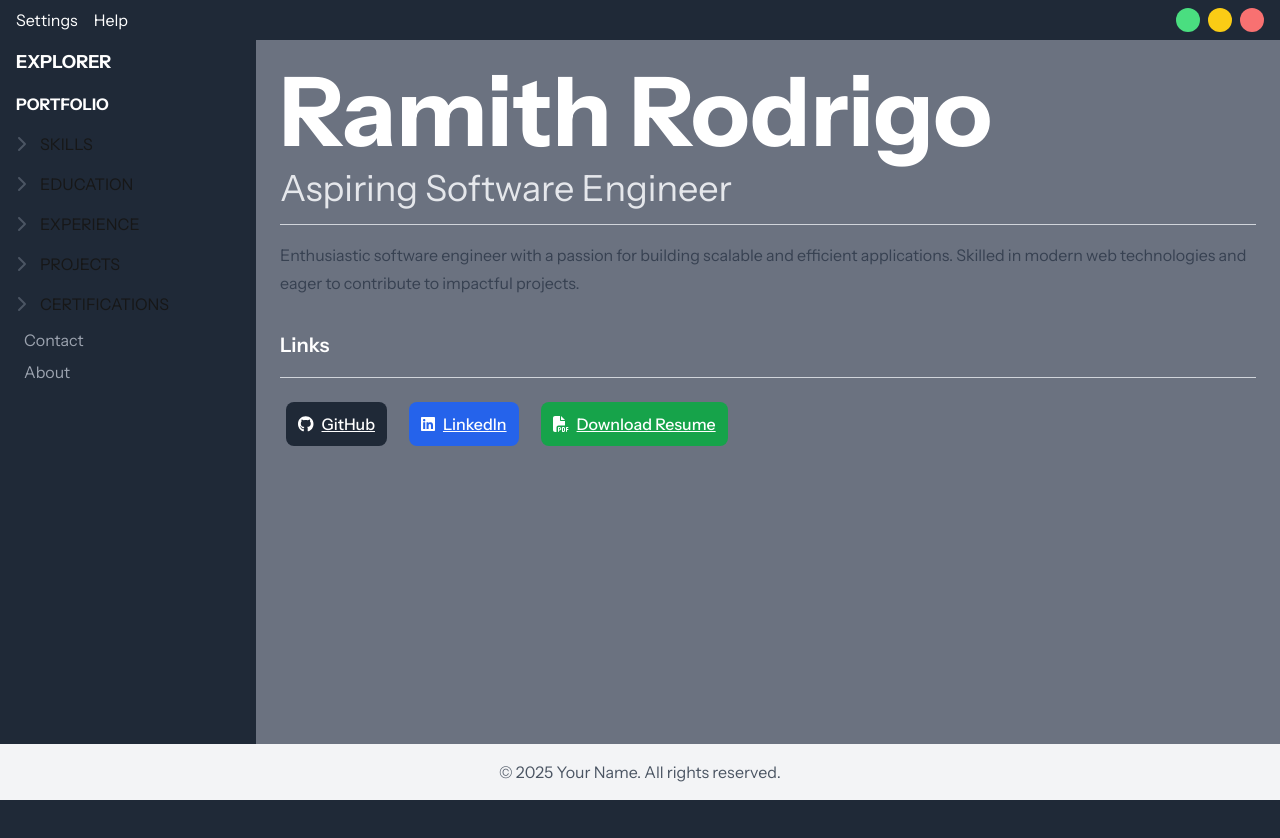
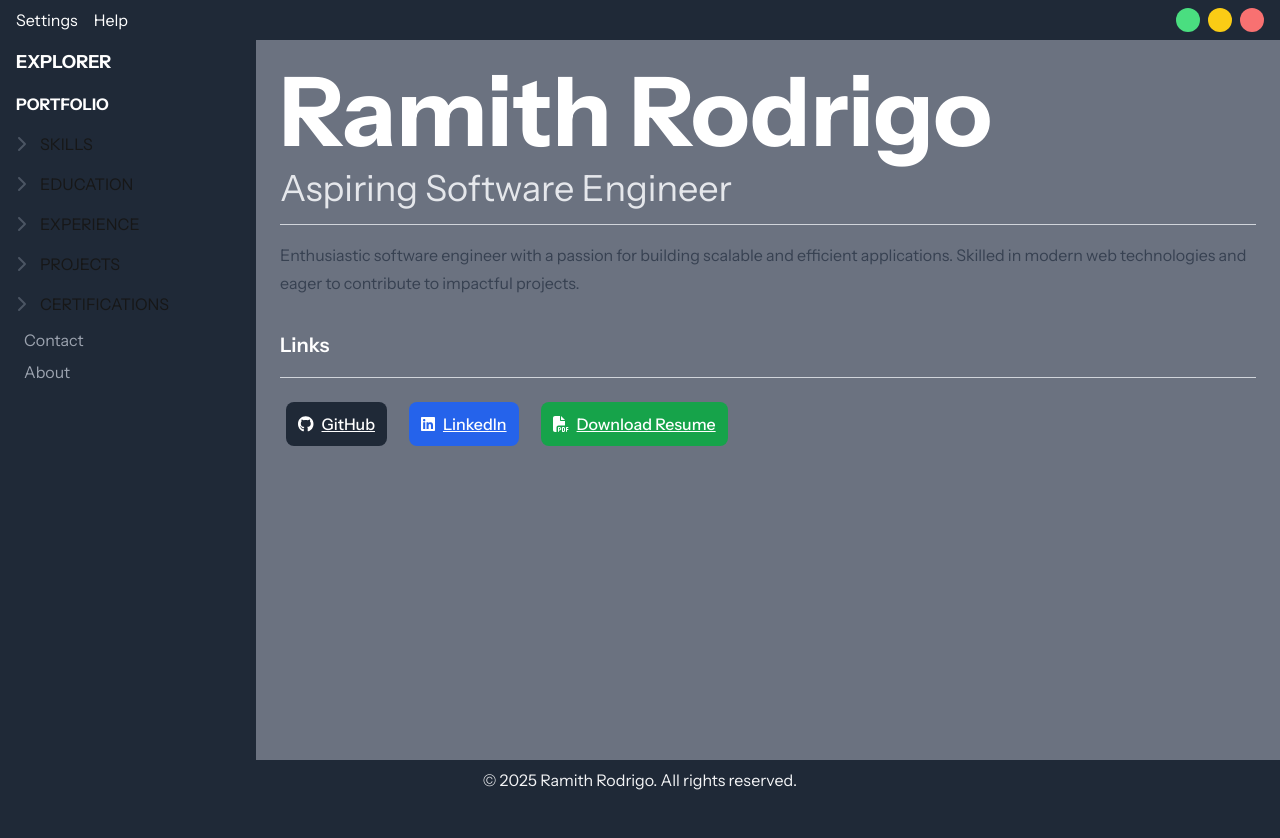
Before and after one commit to Ramith-D-Rodrigo/Portfolio, a Next.js app in the folder static-version/: page / in a window 1280 px wide. Shown: the top 838 px of the page. Built offline with nearby package versions, Linux system fonts and the light colour scheme.

Commit message:
Update Footer.tsx

```diff
--- a/static-version/src/app/components/Footer.tsx
+++ b/static-version/src/app/components/Footer.tsx
@@ -1,7 +1,7 @@
 export default function Footer() {
     return (
-        <footer className="bg-gray-100 text-center py-4 text-gray-600">
-        <p>© 2025 Your Name. All rights reserved.</p>
+        <footer className="text-center py-2 text-gray-100">
+        <p>© 2025 Ramith Rodrigo. All rights reserved.</p>
         </footer>
     );
 }
```
